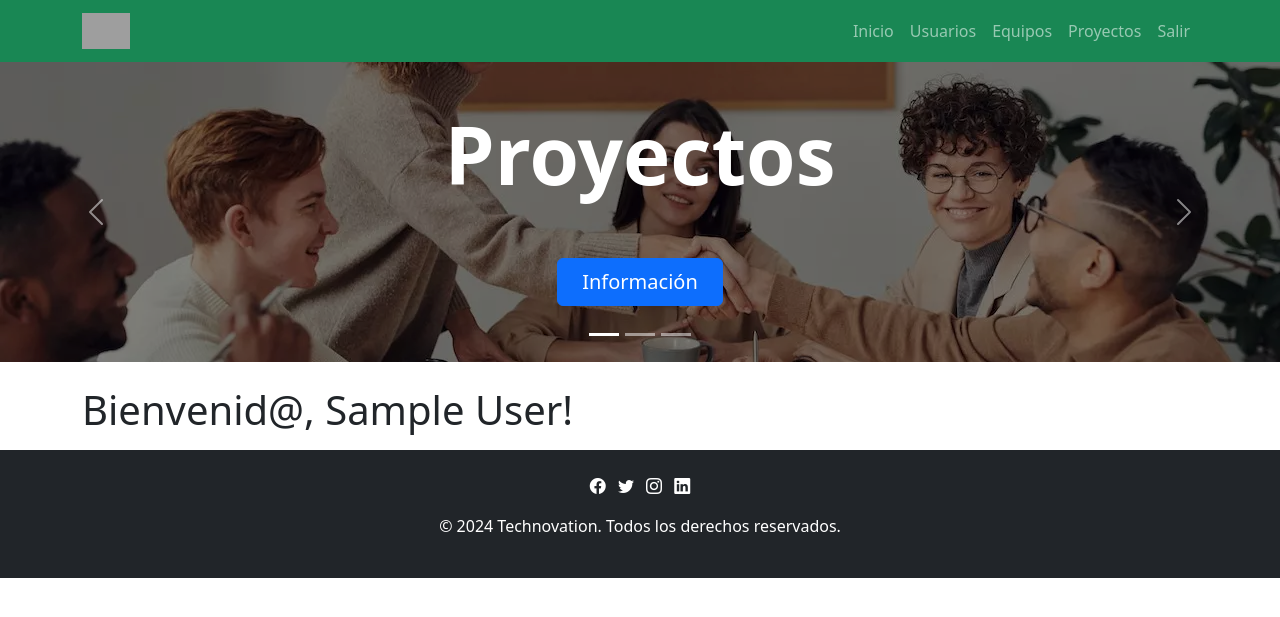
After one commit to PaulaOA/proyectotech, a PHP site: page /admin.php in a window 1280 px wide. The commit adds this page. Shown: the top 617 px of the page. Run offline with PHP 8.4, Linux system fonts and the light colour scheme; the visitor is signed in with stand-in values (Sample User, id 1); data that the repository does not hold is empty; grey boxes are pictures that could not be loaded.

Commit message:
Configurar panel de administración

```diff
--- /dev/null
+++ b/admin.php
@@ -0,0 +1,204 @@
+<?php
+session_start();
+if (empty($_SESSION["admin"])) {
+    header("location: index.php");
+}
+
+?>
+<!DOCTYPE html>
+<html lang="es">
+  <head>
+
+    <meta charset="utf-8">
+    <meta name="viewport" content="width=device-width, initial-scale=1">
+
+    <link rel="stylesheet" href="https://cdn.jsdelivr.net/npm/bootstrap-icons@1.11.3/font/bootstrap-icons.min.css">
+    <link href="https://cdn.jsdelivr.net/npm/bootstrap@5.3.3/dist/css/bootstrap.min.css" rel="stylesheet" integrity="sha384-QWTKZyjpPEjISv5WaRU9OFeRpok6YctnYmDr5pNlyT2bRjXh0JMhjY6hW+ALEwIH" crossorigin="anonymous">
+    <link rel="stylesheet" href= "css/bootstrap.min.css">
+    <style>
+    /* Estilo para las imágenes del carousel */
+    .carousel-item img {
+      width: 100%;
+      height: 300px; /* Altura deseada para las imágenes */
+      object-fit: cover; /* Ajustar la imagen para cubrir todo el contenedor */
+    }
+
+    .darken-img {
+      width: 100%;
+      height: 300px; /* Altura deseada para las imágenes */
+      object-fit: cover; /* Ajustar la imagen para cubrir todo el contenedor */
+      filter: brightness(50%); /* Oscurecer la imagen al 50% */
+    }
+
+    .contenedor {
+        width: 100%;
+        height: 100%;
+      }
+
+    </style>
+    <link rel="shortcut icon" type="image/png" href="https://www.technovation.org/wp-content/themes/technovation_1.0.6_HC/favicon.png?v=1.0"/>
+    <title>Inicio | Technovation Girl</title>
+    <meta name='robots' content='index, follow, max-image-preview:large, max-snippet:-1, max-video-preview:-1' />
+  </head>
+  <body>
+
+    <div class="contenedor" id="contenedorAdmin">
+
+      <?php include "admin/menu-admin.php" ?>
+
+
+<div id="carouselExampleIndicators" class="carousel slide" data-bs-ride="carousel">
+  <div class="carousel-indicators">
+    <button type="button" data-bs-target="#carouselExampleIndicators" data-bs-slide-to="0" class="active" aria-current="true" aria-label="Slide 1"></button>
+    <button type="button" data-bs-target="#carouselExampleIndicators" data-bs-slide-to="1" aria-label="Slide 2"></button>
+    <button type="button" data-bs-target="#carouselExampleIndicators" data-bs-slide-to="2" aria-label="Slide 3"></button>
+  </div>
+  <div class="carousel-inner">
+    <div class="carousel-item active d-item">
+      <img src="images/imagen1.jpg" class="d-block w-100 darken-img" alt="slider 1">
+      <div class="carousel-caption top-0 mt-4">
+      <h1 class="display-1 fw-bolder text-capitalize">Proyectos</h1>
+      <a href="#" class="btn btn-primary px-4 py-2 fs-5 mt-5">Información</a>
+      </div>
+    </div>
+    <div class="carousel-item d-item">
+      <img src="images/imagen2.jpg" class="d-block w-100 darken-img" alt="slider 2">
+      <div class="carousel-caption top-0 mt-4">
+      <h1 class="display-1 fw-bolder text-capitalize">Concursos</h1>
+      <a href="#" class="btn btn-primary px-4 py-2 fs-5 mt-5">Información</a>
+      </div>
+    </div>
+    <div class="carousel-item d-item">
+      <img src="images/imagen3.jpg" class="d-block w-100 darken-img" alt="slider 3">
+      <div class="carousel-caption top-0 mt-4">
+      <h1 class="display-1 fw-bolder text-capitalize">Sobre nosotros</h1>
+      <a href="#" class="btn btn-primary px-4 py-2 fs-5 mt-5">Información</a>
+      </div>
+    </div>
+  </div>
+  <button class="carousel-control-prev" type="button" data-bs-target="#carouselExampleIndicators" data-bs-slide="prev">
+    <span class="carousel-control-prev-icon" aria-hidden="true"></span>
+    <span class="visually-hidden">Anterior</span>
+  </button>
+  <button class="carousel-control-next" type="button" data-bs-target="#carouselExampleIndicators" data-bs-slide="next">
+    <span class="carousel-control-next-icon" aria-hidden="true"></span>
+    <span class="visually-hidden">Siguiente</span>
+  </button>
+</div>
+
+
+<div class="container">
+  <h1 class="mt-4">
+  <?php
+   echo "Bienvenid@,"." ".$_SESSION["nombre"]."!";
+  ?>
+  </h1>
+  <p></p>
+</div>
+
+<!-- MANEJAR BOTONES MENÚ-->
+
+<script src="https://ajax.googleapis.com/ajax/libs/jquery/3.7.1/jquery.min.js"></script>
+
+    <script>
+          $(document).ready(function(){
+            $("#btnInicio").click(function(e){
+              e.preventDefault();
+                $("#contenedorAdmin").load("admin.php", function(){
+                  history.pushState(null,null,"admin.php");
+                });
+                window.onpopstate = function(event){
+                $("#contenedorAdmin").load("admin.php");
+              };
+            });
+          });
+
+        </script>
+
+         <script>
+          $(document).ready(function(){
+            $("#btnUsuarios").click(function(e){
+              e.preventDefault();
+                $("#contenedorAdmin").load("admin/usuarios.php", function(){
+                  history.pushState(null,null,"admin/usuarios.php");
+                });
+                window.onpopstate = function(event){
+                $("#contenedorAdmin").load("admin.php");
+              };
+            });
+          });
+
+        </script>
+
+         <script>
+          $(document).ready(function(){
+            $("#btnEquipos").click(function(e){
+              e.preventDefault();
+                $("#contenedorAdmin").load("admin/equipos.php", function(){
+                  history.pushState(null,null,"admin/equipos.php");
+                });
+                window.onpopstate = function(event){
+                $("#contenedorAdmin").load("admin.php");
+              };
+            });
+          });
+
+        </script>
+
+         <script>
+          $(document).ready(function(){
+            $("#btnProyectos").click(function(e){
+              e.preventDefault();
+                $("#contenedorAdmin").load("admin/proyectos.php", function(){
+                  history.pushState(null,null,"admin/proyectos.php");
+                });
+                window.onpopstate = function(event){
+                $("#contenedorAdmin").load("admin.php");
+              };
+            });
+          });
+
+        </script>
+
+         <script>
+        $(document).ready(function(){
+        $("#btnSalir").click(function(e){
+            e.preventDefault();
+            $.ajax({
+                type: "POST",
+                url: "archivos/controlador_cerrarsesion.php",
+                success: function(data){
+                    $("#contenedorAdmin").load("index.php", function(){
+                      history.pushState(null,null,"index.php");
+                    });
+                    window.onpopstate = function(event){
+                    $("#contenedorAdmin").load("index.php");
+                  };
+                    }
+                });
+            });
+        });
+    </script>
+
+
+<footer class="footer bg-dark text-white py-4">
+  <div class="container">
+    <div class="row">
+      <div class="text-center">
+        <ul class="list-inline">
+          <li class="list-inline-item"><a href="#"><i class="bi bi-facebook text-white"></i></a></li>
+          <li class="list-inline-item"><a href="#"><i class="bi bi-twitter text-white"></i></a></li>
+          <li class="list-inline-item"><a href="#"><i class="bi bi-instagram text-white"></i></a></li>
+          <li class="list-inline-item"><a href="#"><i class="bi bi-linkedin text-white"></i></a></li>
+        </ul>
+      </div>
+      <div class="text-center">
+        <p class="text-sm text-center">© 2024 Technovation. Todos los derechos reservados.</p>
+      </div>
+    </div>
+  </div>
+</footer>
+<script src="https://cdn.jsdelivr.net/npm/bootstrap@5.3.3/dist/js/bootstrap.bundle.min.js" integrity="sha384-YvpcrYf0tY3lHB60NNkmXc5s9fDVZLESaAA55NDzOxhy9GkcIdslK1eN7N6jIeHz" crossorigin="anonymous"></script>
+</div>
+</body>
+</html>
--- /dev/null
+++ b/admin/menu-admin.php
@@ -0,0 +1,27 @@
+ <nav class="navbar navbar-dark bg-success navbar-expand-lg static-top">
+  <div class="container">
+    <a class="navbar-brand" href="#">
+      <img src="https://www.technovation.org/wp-content/themes/technovation_1.0.6_HC/assets/img/logo.png" alt="..." height="36">
+    </a>
+    <button class="navbar-toggler" type="button" data-bs-toggle="collapse" data-bs-target="#navbarSupportedContent" aria-controls="navbarSupportedContent" aria-expanded="false" aria-label="Toggle navigation">
+      <span class="navbar-toggler-icon"></span>
+    </button>
+    <div class="collapse navbar-collapse" id="navbarSupportedContent">
+      <ul class="navbar-nav ms-auto">
+        <li class="nav-item">
+          <a class="nav-link <?php if ($currentPage === 'inicio') echo 'active'; ?>" href="#" id="btnInicio">Inicio</a>
+        </li>
+        <li class="nav-item">
+          <a class="nav-link <?php if ($currentPage === 'usuarios') echo 'active'; ?>" href="#" id="btnUsuarios">Usuarios</a>
+        </li>
+        <li class="nav-item">
+          <a class="nav-link <?php if ($currentPage === 'equipos') echo 'active'; ?>" href="#" id="btnEquipos">Equipos</a>
+        </li>
+        <li class="nav-item">
+          <a class="nav-link <?php if ($currentPage === 'proyectos') echo 'active'; ?>" href="#" id="btnProyectos">Proyectos</a>
+        </li>
+        <a class="nav-item nav-link text-justify ml-3 hover-primary" href="#" id="btnSalir">Salir</a>
+      </ul>
+    </div>
+  </div>
+</nav>
--- a/archivos/proyectotech.sql
+++ b/archivos/proyectotech.sql
@@ -19,3 +19,6 @@ CREATE TABLE documentos(
   nombre varchar(500),
   descripcion varchar(500)
 );
+
+INSERT INTO registro (nombre, apellidos, email, contraseña, admin) VALUES
+("Admin", "Admin", "admin@proyectotech.com", "123456", 1);
```
Also changed, not shown: admin/modales-edicion.php (added, +94 -0 lines), admin/usuarios.php (added, +248 -0 lines), archivos/controlador_index.php (+7 -3 lines), index.php (+8 -1 lines), admin/equipos.php (added), admin/proyectos.php (added).
